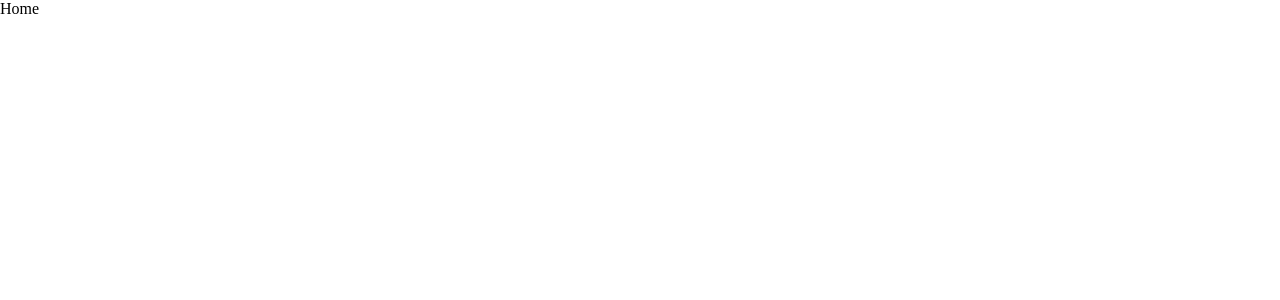
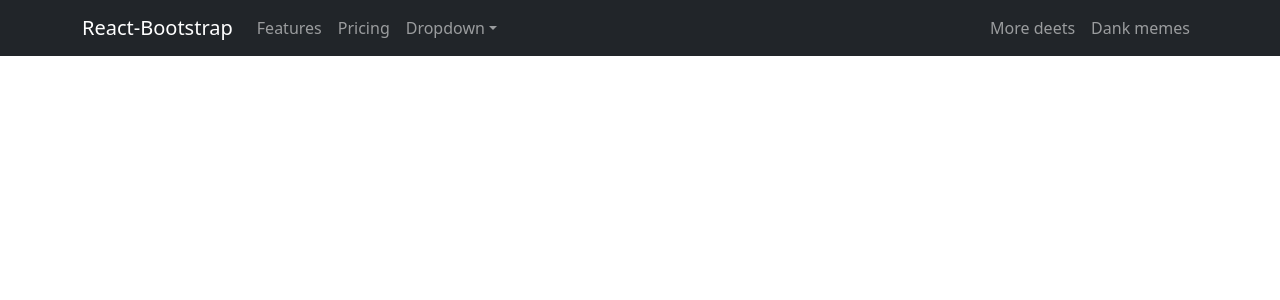
Before and after one commit to erol1098/portfolio, a React (Create React App) app: page / in a window 1280 px wide. Shown: the top 300 px of the page. Built offline with nearby package versions, Linux system fonts and the light colour scheme.

Commit message:
Header Added

```diff
--- a/public/index.html
+++ b/public/index.html
@@ -1,43 +1,17 @@
 <!DOCTYPE html>
 <html lang="en">
+
 <head>
   <meta charset="utf-8" />
-    <link rel="icon" href="%PUBLIC_URL%/favicon.ico" />
   <meta name="viewport" content="width=device-width, initial-scale=1" />
-    <meta name="theme-color" content="#000000" />
-    <meta
-      name="description"
-      content="Web site created using create-react-app"
-    />
-    <link rel="apple-touch-icon" href="%PUBLIC_URL%/logo192.png" />
-    <!--
-      manifest.json provides metadata used when your web app is installed on a
-      user's mobile device or desktop. See https://developers.google.com/web/fundamentals/web-app-manifest/
-    -->
-    <link rel="manifest" href="%PUBLIC_URL%/manifest.json" />
-    <!--
-      Notice the use of %PUBLIC_URL% in the tags above.
-      It will be replaced with the URL of the `public` folder during the build.
-      Only files inside the `public` folder can be referenced from the HTML.
+  <meta name="description" content="My Portfolio Site" />
+  <title>My Portfolio</title>
+</head>
 
-      Unlike "/favicon.ico" or "favicon.ico", "%PUBLIC_URL%/favicon.ico" will
-      work correctly both with client-side routing and a non-root public URL.
-      Learn how to configure a non-root public URL by running `npm run build`.
-    -->
-    <title>React App</title>
-  </head>
 <body>
   <noscript>You need to enable JavaScript to run this app.</noscript>
   <div id="root"></div>
-    <!--
-      This HTML file is a template.
-      If you open it directly in the browser, you will see an empty page.
 
-      You can add webfonts, meta tags, or analytics to this file.
-      The build step will place the bundled scripts into the <body> tag.
+</body>
 
-      To begin the development, run `npm start` or `yarn start`.
-      To create a production bundle, use `npm run build` or `yarn build`.
-    -->
-  </body>
 </html>
--- a/src/App.css
+++ b/src/App.css
@@ -1,3 +1,4 @@
+@import 'bootstrap/dist/css/bootstrap.min.css';
 * {
   margin: 0;
   padding: 0;
--- a/src/components/Header.jsx
+++ b/src/components/Header.jsx
@@ -1,7 +1,40 @@
-import React from 'react';
+import Container from 'react-bootstrap/Container';
+import Nav from 'react-bootstrap/Nav';
+import Navbar from 'react-bootstrap/Navbar';
+import NavDropdown from 'react-bootstrap/NavDropdown';
 
-const Header = () => {
-  return <div>Header</div>;
-};
+function Header() {
+  return (
+    <Navbar collapseOnSelect expand="lg" bg="dark" variant="dark">
+      <Container>
+        <Navbar.Brand href="#home">React-Bootstrap</Navbar.Brand>
+        <Navbar.Toggle aria-controls="responsive-navbar-nav" />
+        <Navbar.Collapse id="responsive-navbar-nav">
+          <Nav className="me-auto">
+            <Nav.Link href="#features">Features</Nav.Link>
+            <Nav.Link href="#pricing">Pricing</Nav.Link>
+            <NavDropdown title="Dropdown" id="collasible-nav-dropdown">
+              <NavDropdown.Item href="#action/3.1">Action</NavDropdown.Item>
+              <NavDropdown.Item href="#action/3.2">
+                Another action
+              </NavDropdown.Item>
+              <NavDropdown.Item href="#action/3.3">Something</NavDropdown.Item>
+              <NavDropdown.Divider />
+              <NavDropdown.Item href="#action/3.4">
+                Separated link
+              </NavDropdown.Item>
+            </NavDropdown>
+          </Nav>
+          <Nav>
+            <Nav.Link href="#deets">More deets</Nav.Link>
+            <Nav.Link eventKey={2} href="#memes">
+              Dank memes
+            </Nav.Link>
+          </Nav>
+        </Navbar.Collapse>
+      </Container>
+    </Navbar>
+  );
+}
 
 export default Header;
--- a/src/pages/Home.jsx
+++ b/src/pages/Home.jsx
@@ -1,7 +1,7 @@
 import React from 'react';
+import Header from '../components/Header';
 
 const Home = () => {
-  return <div>Home</div>;
+  return <Header />;
 };
-
 export default Home;
```
Also changed, not shown: package.json (+3 -4 lines), src/hooks/useFirebase.jsx (+26 -0 lines), 1 other file (tests, documents, lock files or other folders). Lines whose indentation alone changed are shown as unchanged.
